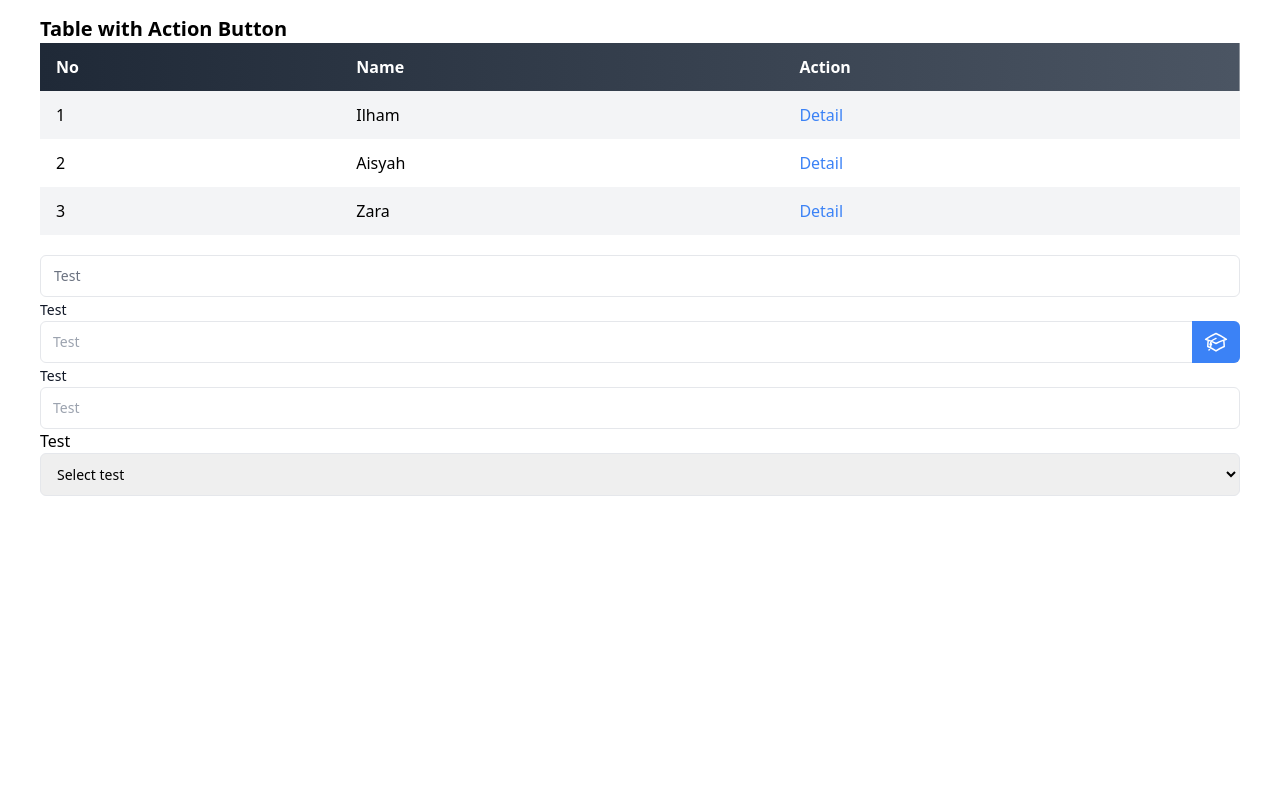
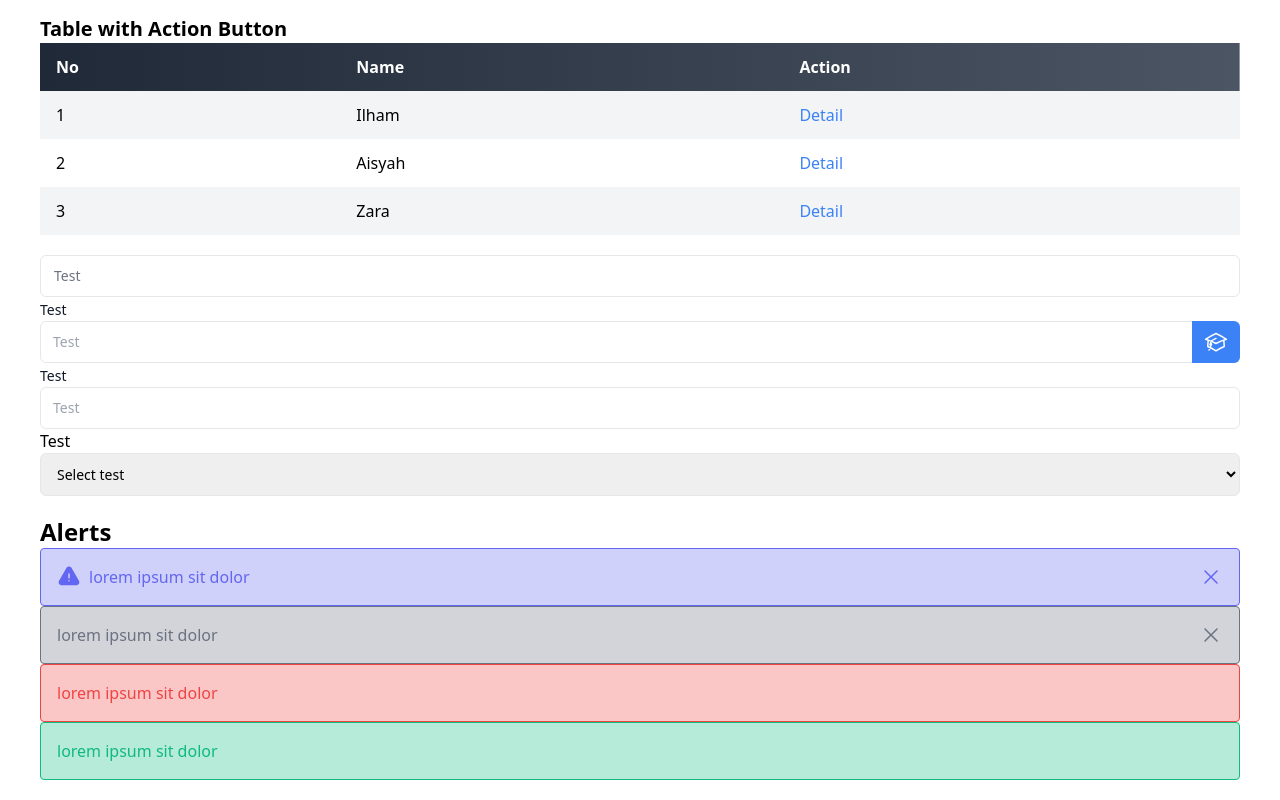
Before and after one commit to ilhamhafidz404/alope-ui, a React (Vite) app: page / in a window 1280 px wide. Shown: the part 2929-3729 px from the top of the page. Before the commit the page ends 3445 px from the top, so only its background shows below. Built offline with nearby package versions, Linux system fonts and the light colour scheme.

Commit message:
Alert component

```diff
--- /dev/null
+++ b/Alert/index.tsx
@@ -0,0 +1,58 @@
+import { ReactNode } from "react";
+
+type AlertProps = {
+  text: string;
+  label?: string;
+  color: "primary" | "secondary" | "error" | "success";
+  icon?: ReactNode;
+  withClose?: boolean;
+};
+
+export default function Alert({
+  text,
+  label,
+  color,
+  icon,
+  withClose = false,
+}: AlertProps) {
+  const colorClasses = {
+    primary: "bg-indigo-500/30 border-indigo-500 text-indigo-500",
+    secondary: "bg-gray-500/30 border-gray-500 text-gray-500",
+    error: "bg-red-500/30 border-red-500 text-red-500",
+    success: "bg-emerald-500/30 border-emerald-500 text-emerald-500",
+  };
+
+  const hiddenAlert = () => {
+    const alert = document.querySelector(`[aria-label="${label}"]`);
+
+    alert?.classList.add("hidden");
+  };
+
+  return (
+    <div
+      aria-label={label}
+      className={`${colorClasses[color]} p-4 rounded border flex items-center justify-between`}
+    >
+      <div className="flex items-center gap-2">
+        {icon}
+        <p>{text}</p>
+      </div>
+      {withClose && (
+        <button className="hover:scale-110" onClick={hiddenAlert}>
+          <svg
+            xmlns="http://www.w3.org/2000/svg"
+            viewBox="0 0 24 24"
+            fill="currentColor"
+            className="size-6"
+          >
+            <path
+              fill-rule="evenodd"
+              d="M5.47 5.47a.75.75 0 0 1 1.06 0L12 10.94l5.47-5.47a.75.75 0 1 1 1.06 1.06L13.06 12l5.47 5.47a.75.75 0 1 1-1.06 1.06L12 13.06l-5.47 5.47a.75.75 0 0 1-1.06-1.06L10.94 12 5.47 6.53a.75.75 0 0 1 0-1.06Z"
+              clip-rule="evenodd"
+            />
+          </svg>
+        </button>
+      )}
+    </div>
+  );
+}
--- a/assets/style.css
+++ b/assets/style.css
@@ -755,6 +755,10 @@ video {
   justify-content: center;
 }
 
+.justify-between {
+  justify-content: space-between;
+}
+
 .gap-2 {
   gap: 0.5rem;
 }
@@ -792,9 +796,29 @@ video {
   border-width: 1px;
 }
 
+.border-emerald-500 {
+  --tw-border-opacity: 1;
+  border-color: rgb(16 185 129 / var(--tw-border-opacity));
+}
+
 .border-gray-300 {
   --tw-border-opacity: 1;
   border-color: rgb(209 213 219 / var(--tw-border-opacity));
+}
+
+.border-gray-500 {
+  --tw-border-opacity: 1;
+  border-color: rgb(107 114 128 / var(--tw-border-opacity));
+}
+
+.border-indigo-500 {
+  --tw-border-opacity: 1;
+  border-color: rgb(99 102 241 / var(--tw-border-opacity));
+}
+
+.border-red-500 {
+  --tw-border-opacity: 1;
+  border-color: rgb(239 68 68 / var(--tw-border-opacity));
 }
 
 .bg-blue-500 {
@@ -807,6 +831,10 @@ video {
   background-color: rgb(16 185 129 / var(--tw-bg-opacity));
 }
 
+.bg-emerald-500\/30 {
+  background-color: rgb(16 185 129 / 0.3);
+}
+
 .bg-gray-100 {
   --tw-bg-opacity: 1;
   background-color: rgb(243 244 246 / var(--tw-bg-opacity));
@@ -817,14 +845,26 @@ video {
   background-color: rgb(107 114 128 / var(--tw-bg-opacity));
 }
 
+.bg-gray-500\/30 {
+  background-color: rgb(107 114 128 / 0.3);
+}
+
 .bg-indigo-500 {
   --tw-bg-opacity: 1;
   background-color: rgb(99 102 241 / var(--tw-bg-opacity));
 }
 
+.bg-indigo-500\/30 {
+  background-color: rgb(99 102 241 / 0.3);
+}
+
 .bg-red-500 {
   --tw-bg-opacity: 1;
   background-color: rgb(239 68 68 / var(--tw-bg-opacity));
+}
+
+.bg-red-500\/30 {
+  background-color: rgb(239 68 68 / 0.3);
 }
 
 .bg-transparent {
@@ -897,6 +937,10 @@ video {
 
 .p-3 {
   padding: 0.75rem;
+}
+
+.p-4 {
+  padding: 1rem;
 }
 
 .px-10 {
@@ -998,6 +1042,11 @@ video {
   color: rgb(59 130 246 / var(--tw-text-opacity));
 }
 
+.text-emerald-500 {
+  --tw-text-opacity: 1;
+  color: rgb(16 185 129 / var(--tw-text-opacity));
+}
+
 .text-gray-500 {
   --tw-text-opacity: 1;
   color: rgb(107 114 128 / var(--tw-text-opacity));
@@ -1011,6 +1060,16 @@ video {
 .text-gray-900 {
   --tw-text-opacity: 1;
   color: rgb(17 24 39 / var(--tw-text-opacity));
+}
+
+.text-indigo-500 {
+  --tw-text-opacity: 1;
+  color: rgb(99 102 241 / var(--tw-text-opacity));
+}
+
+.text-red-500 {
+  --tw-text-opacity: 1;
+  color: rgb(239 68 68 / var(--tw-text-opacity));
 }
 
 .text-white {
@@ -1027,6 +1086,14 @@ video {
 
 .duration-300 {
   transition-duration: 300ms;
+}
+
+.hover\:scale-110:hover {
+  --tw-scale-x: 1.1;
+  --tw-scale-y: 1.1;
+  transform: translate(var(--tw-translate-x), var(--tw-translate-y))
+    rotate(var(--tw-rotate)) skewX(var(--tw-skew-x)) skewY(var(--tw-skew-y))
+    scaleX(var(--tw-scale-x)) scaleY(var(--tw-scale-y));
 }
 
 .hover\:bg-emerald-400:hover {
--- a/package.json
+++ b/package.json
@@ -1,7 +1,8 @@
 {
   "name": "alope-ui",
   "private": false,
-  "version": "1.0.1",
+  "license": "alope.id",
+  "version": "1.0.4",
   "description": "UI React for ALOPE Team",
   "type": "module",
   "scripts": {
--- a/src/App.tsx
+++ b/src/App.tsx
@@ -3,6 +3,7 @@ import Card from "../Card";
 import Input from "../Input";
 import Select from "../Select";
 import Table from "../Table";
+import Alert from "../Alert";
 
 function App() {
   const data = [
@@ -343,7 +344,9 @@ function App() {
             </div>
           </div>
         </section>
-        <section>
+
+        {/*  */}
+        <section className="mb-5">
           <Input name="password" type="text" labelText="Test" floatingLabel />
           <Input
             name="password"
@@ -393,6 +396,40 @@ function App() {
             ]}
           />
         </section>
+
+        {/*  */}
+
+        <section>
+          <h2 className="text-2xl font-bold">Alerts</h2>
+          <Alert
+            text="lorem ipsum sit dolor"
+            label="primary-alert"
+            color="primary"
+            icon={
+              <svg
+                xmlns="http://www.w3.org/2000/svg"
+                viewBox="0 0 24 24"
+                fill="currentColor"
+                className="size-6"
+              >
+                <path
+                  fill-rule="evenodd"
+                  d="M9.401 3.003c1.155-2 4.043-2 5.197 0l7.355 12.748c1.154 2-.29 4.5-2.599 4.5H4.645c-2.309 0-3.752-2.5-2.598-4.5L9.4 3.003ZM12 8.25a.75.75 0 0 1 .75.75v3.75a.75.75 0 0 1-1.5 0V9a.75.75 0 0 1 .75-.75Zm0 8.25a.75.75 0 1 0 0-1.5.75.75 0 0 0 0 1.5Z"
+                  clip-rule="evenodd"
+                />
+              </svg>
+            }
+            withClose
+          />
+          <Alert
+            text="lorem ipsum sit dolor"
+            color="secondary"
+            withClose
+            label="secondary-alert"
+          />
+          <Alert text="lorem ipsum sit dolor" color="error" />
+          <Alert text="lorem ipsum sit dolor" color="success" />
+        </section>
       </div>
     </>
   );
--- a/tailwind.config.js
+++ b/tailwind.config.js
@@ -1,6 +1,10 @@
 /** @type {import('tailwindcss').Config} */
 export default {
-  content: ["./index.html", "./src/**/*.{js,ts,jsx,tsx}"],
+  content: [
+    "./index.html",
+    "./src/**/*.{js,ts,jsx,tsx}",
+    "./**/*.{js,ts,jsx,tsx}",
+  ],
   theme: {
     extend: {},
   },
```
Also changed, not shown: 1 other file (tests, documents, lock files or other folders).
